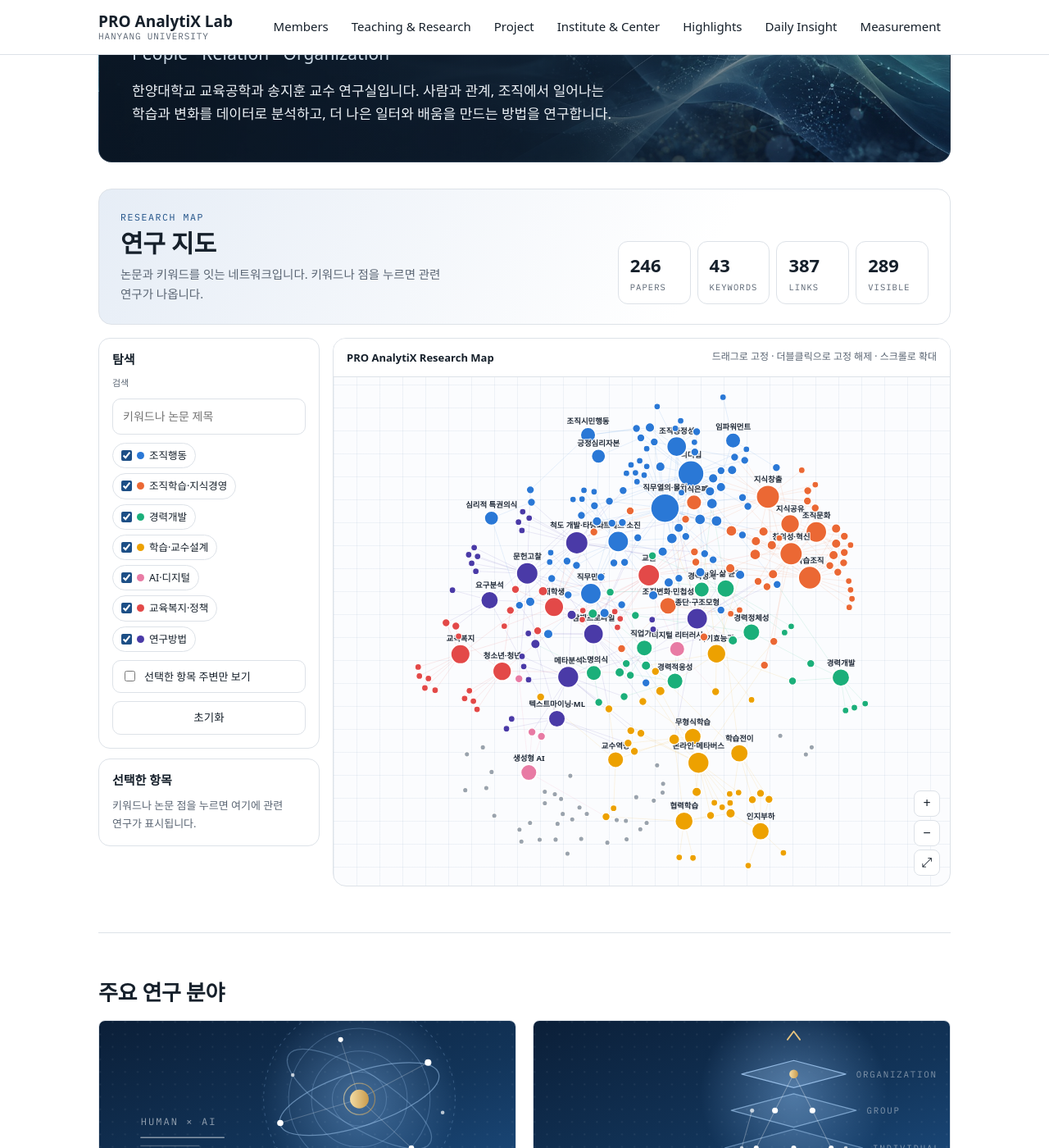
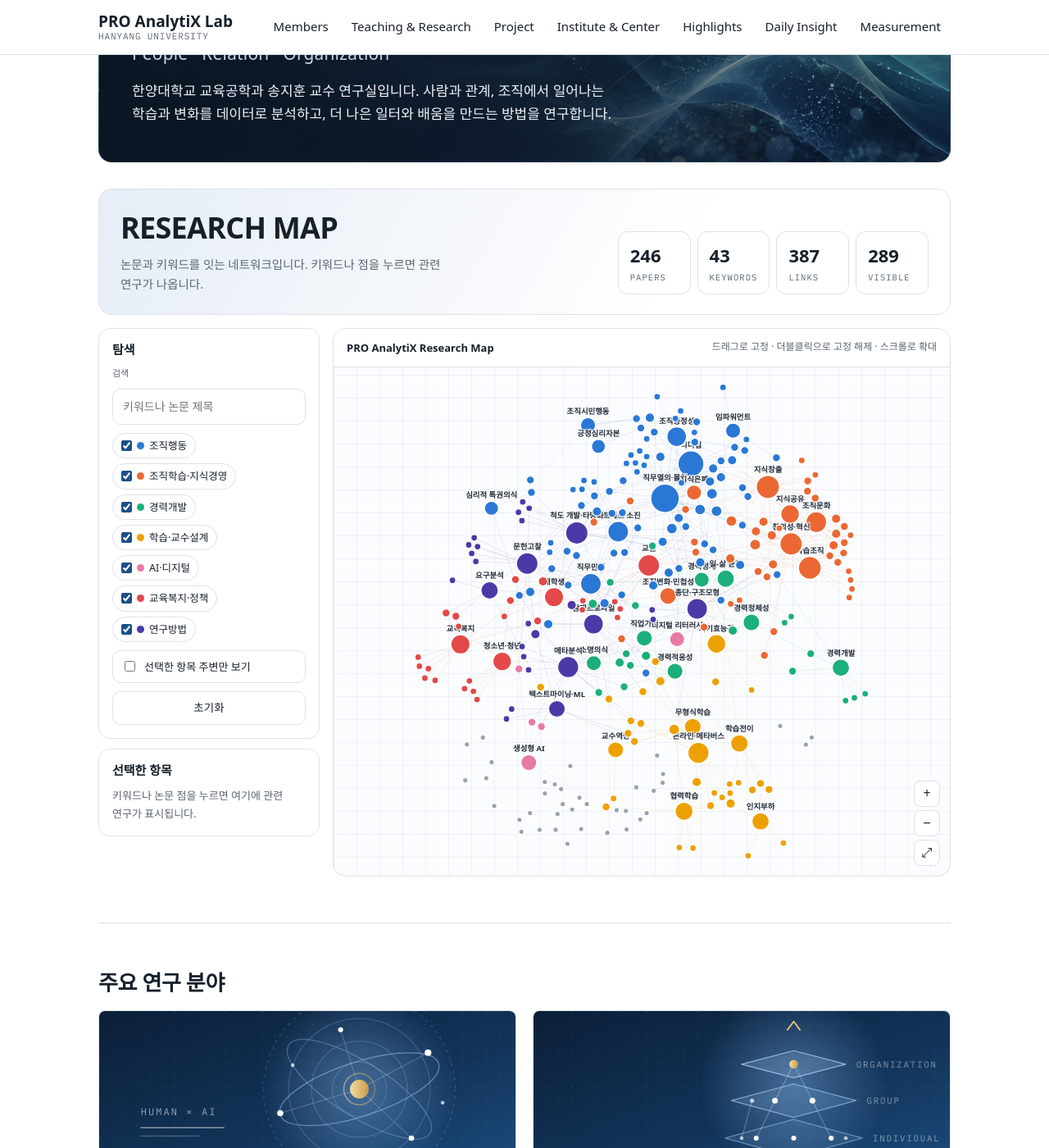
Before and after one commit to drsprolab/drsprolab.github.io, a Jekyll site: the page built from index.html, in a window 1280 px wide and 1400 px high, scrolled down 251 px. Shown: the whole window at 82% size. Built offline with Jekyll 4.4.1, drawn with Linux system fonts in a browser that asks for light colours; some web fonts are replaced.

Commit message:
Enlarge Research Map heading and remove Korean subtitle

```diff
--- a/_includes/kw-network.html
+++ b/_includes/kw-network.html
@@ -1,10 +1,9 @@
-<section class="rmap" id="rmap" aria-label="연구 지도"
+<section class="rmap" id="rmap" aria-label="Research Map"
   data-pubs="{{ '/assets/data/publications.json' | relative_url }}"
   data-map="{{ '/assets/data/keyword-map.json' | relative_url }}">
   <header class="rmap-top">
     <div>
-      <div class="rmap-eyebrow">Research Map</div>
-      <h2 class="rmap-title">연구 지도</h2>
+      <h2 class="rmap-title">RESEARCH MAP</h2>
       <p class="rmap-desc">논문과 키워드를 잇는 네트워크입니다. 키워드나 점을 누르면 관련 연구가 나옵니다.</p>
     </div>
     <dl class="rmap-stats">
--- a/assets/css/style.css
+++ b/assets/css/style.css
@@ -508,8 +508,7 @@ tfoot td { font-weight: 600; border-bottom: 0; }
 @media (prefers-color-scheme: dark) { .rmap { --rm-bg: #121a24; --rm-grid: rgba(255,255,255,.05); --rm-ring: #121a24; --rm-label: #e6eaf0; --rm-label-bg: rgba(18,26,36,.85); } }
 .rmap-top { display: flex; flex-wrap: wrap; justify-content: space-between; align-items: end; gap: 16px 24px; padding: 24px 26px;
   border: 1px solid var(--line); border-radius: 16px; background: linear-gradient(120deg, var(--accent-soft), var(--paper) 70%); }
-.rmap-eyebrow { font-family: var(--f-mono); font-size: 11.5px; letter-spacing: .14em; text-transform: uppercase; color: var(--accent); }
-.rmap .rmap-title { font-family: var(--f-body); font-size: 30px; font-weight: 700; margin: 4px 0 6px; letter-spacing: -.01em; }
+.rmap .rmap-title { font-family: var(--f-body); font-size: clamp(28px, 3.5vw, 36px); font-weight: 600; margin: 0 0 10px; letter-spacing: -.02em; }
 .rmap .rmap-desc { margin: 0; color: var(--muted); font-size: 14.5px; max-width: 52ch; }
 .rmap-stats { display: grid; grid-template-columns: repeat(4, minmax(78px, 1fr)); gap: 8px; margin: 0; }
 .rmap-stats div { background: var(--paper); border: 1px solid var(--line); border-radius: 12px; padding: 10px 14px; }
```
